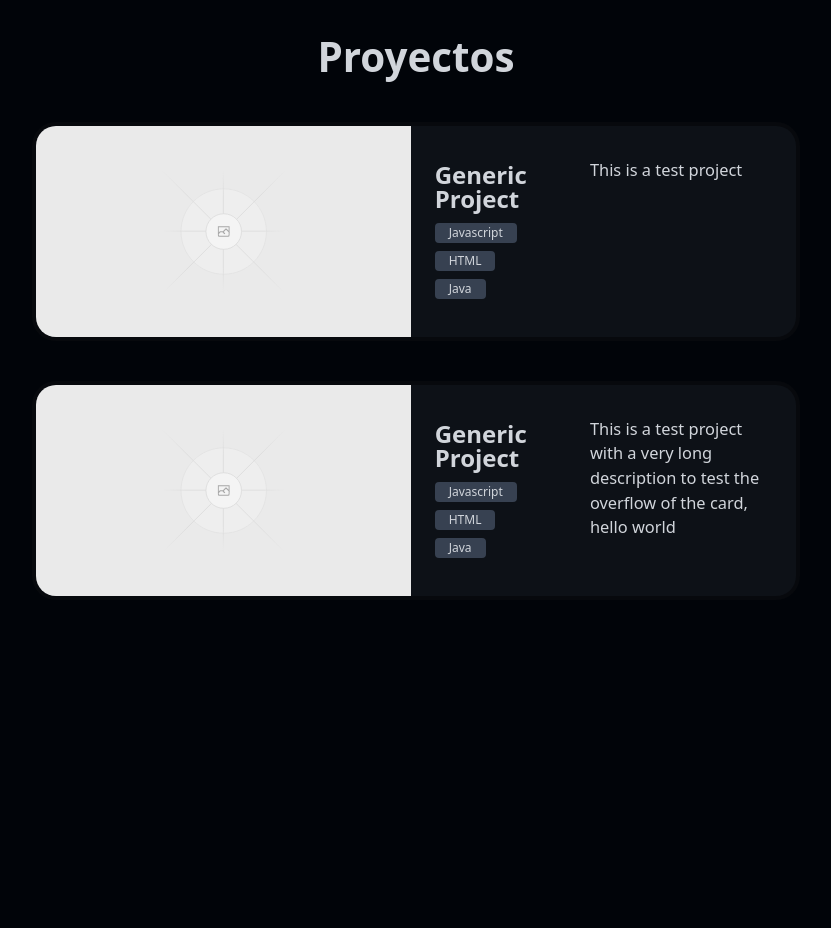
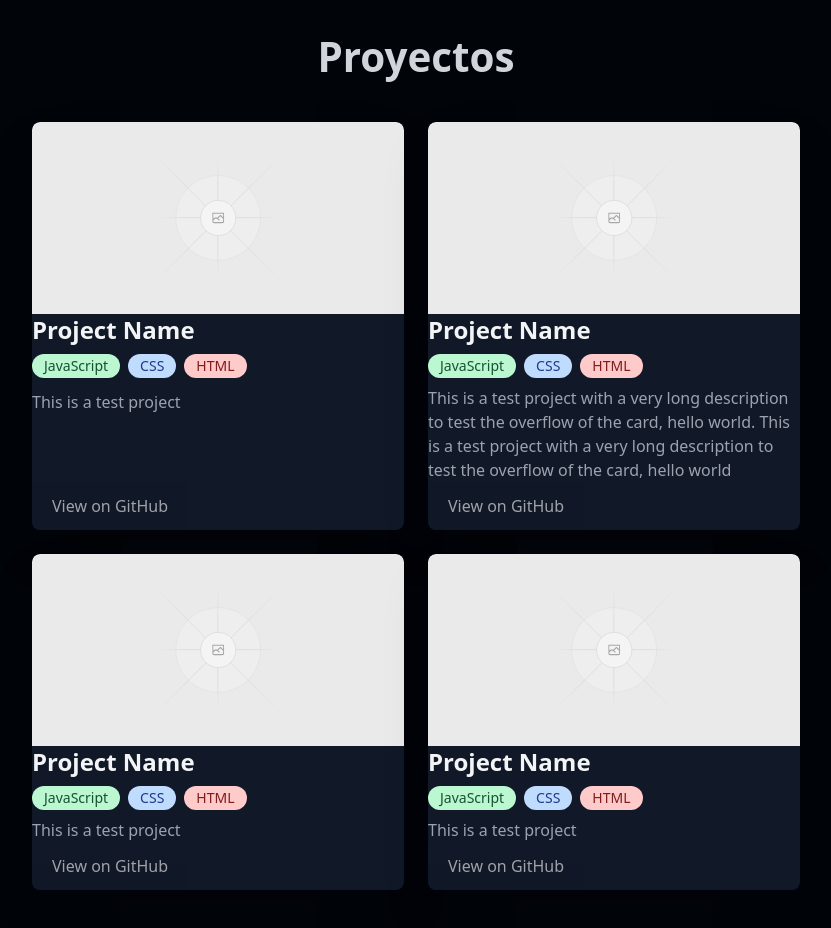
Before and after one commit to ShxwZ/portfolio-astro, an Astro site: page / in a window 1280 px wide. Shown: the part 3200-4128 px from the top of the page, without its empty margins (224-1055 px from the left). Before the commit the page ends 3968 px from the top, so only its background shows below. Built offline with nearby package versions, Linux system fonts and the light colour scheme; Astro itself is replaced by a stand-in of ours.

Commit message:
Project Cards changes

```diff
--- a/src/components/projects/CardProject.astro
+++ b/src/components/projects/CardProject.astro
@@ -12,80 +12,58 @@ interface Props {
 const model: Props = Astro.props;
 ---
 
-<a
-  href="#"
-  class="opacity-100 h-full card-outside p-1 rounded-3xl bg-[--border-color]"
+<div
+  class="flex flex-col flex-1 max-w-[380px] min-w-[280px] bg-white dark:bg-gray-900 shadow-2xl rounded-lg overflow-hidden"
 >
-  <div
-    class="card flex flex-row h-full border overflow-hidden rounded-[--nested-radius] bg-[--secondary-bg-color] text-card-foreground shadow-s"
-  >
-    <div class="relative card-img w-[680px] h-full">
-      <img
-        src="./placeholder.svg"
-        class="w-full h-full object-cover"
-        width="200px"
-        height="100px"
-        style="aspect-ratio: 16 / 9; object-fit: cover;"
-      />
-    </div>
-    <div class="card-title p-6 flex flex-row items-center w-[30%] gap-4">
-      <div class="flex flex-col gap-1 w-full">
-        <h3 class="text-2xl font-semibold text-balance leading-none">
-          Generic Project
-        </h3>
-        <div class="flex flex-wrap gap-2 pt-2">
-          <span><GrayBadge>Javascript</GrayBadge></span>
-          <span><GrayBadge>HTML</GrayBadge></span>
-          <span><GrayBadge>Java</GrayBadge></span>
-        </div>
-      </div>
-    </div>
-    <div class="card-text p-8 w-[50%] flex">
-      <p>
-        {model.description}
-      </p>
+  <div class="flex-shrink-0">
+    <img
+      src="/placeholder.svg"
+      alt="Project Image"
+      width="400"
+      height="300"
+      class="h-48 w-full object-cover rounded-t-lg"
+      style="aspect-ratio: 400 / 300; object-fit: cover;"
+    />
+  </div>
+
+  <div class="flex-1">
+    <p class="text-2xl font-bold text-gray-900 dark:text-gray-100">
+      Project Name
+    </p>
+    <div class="mt-2 flex gap-2">
+      <span
+        class="inline-flex items-center px-3 py-0.5 rounded-full text-sm font-medium bg-green-200 text-green-900"
+      >
+        JavaScript
+      </span>
+      <span
+        class="inline-flex items-center px-3 py-0.5 rounded-full text-sm font-medium bg-blue-200 text-blue-900"
+      >
+        CSS
+      </span>
+      <span
+        class="inline-flex items-center px-3 py-0.5 rounded-full text-sm font-medium bg-red-200 text-red-900"
+      >
+        HTML
+      </span>
     </div>
   </div>
-</a>
-<style>
-  @media (width <= 310px) {
-    .card-img {
-      display: none;
-    }
-    img {
-      display: none;
-    }
-  }
-  @media (width <= 1000px) {
-    .card {
-      flex-direction: column;
-      width: 100%;
-      margin: auto;
-    }
-    .card-text {
-      width: 100%;
-      justify-content: start;
-      align-items: start;
-      padding: 1rem 2rem;
-    }
-    .card-title {
-      width: 100%;
-    }
-    .card-img {
-      width: 100%;
-      min-width: 260px;
-      height: auto;
-      border-right: none;
-    }
+  <div class="flex-grow">
+    <p class="mt-2 text-base text-gray-500 dark:text-gray-400">
+      {model.description}
+    </p>
+  </div>
 
-    .card-img img {
-      width: 100%;
-      min-width: 260px;
-      height: auto;
-    }
-  }
-
-  .card-outside {
-    --nested-radius: calc(1.5rem - 0.25rem); /* radius outside - padding */
-  }
-</style>
+  <div class="flex mt-auto items-center">
+    <div class="flex-shrink-0">
+      <a
+        href="#"
+        target="_blank"
+        rel="noopener noreferrer"
+        class="inline-flex items-center justify-center px-5 py-3 border border-transparent text-base font-medium rounded-md text-white bg-gray-900 hover:bg-gray-800"
+      >
+        View on GitHub
+      </a>
+    </div>
+  </div>
+</div>
--- a/src/components/projects/Projects.astro
+++ b/src/components/projects/Projects.astro
@@ -9,11 +9,13 @@ import CardProject from "./CardProject.astro";
     <Title>Proyectos</Title>
   </div>
   <div class="py-10">
-    <div class="flex flex-col gap-10 justify-between">
+    <div class="flex flex-wrap justify-center gap-6">
       <CardProject description="This is a test project" />
       <CardProject
-        description="This is a test project with a very long description to test the overflow of the card, hello world"
+        description="This is a test project with a very long description to test the overflow of the card, hello world. This is a test project with a very long description to test the overflow of the card, hello world"
       />
+      <CardProject description="This is a test project" />
+      <CardProject description="This is a test project" />
     </div>
   </div>
 </article>
```
